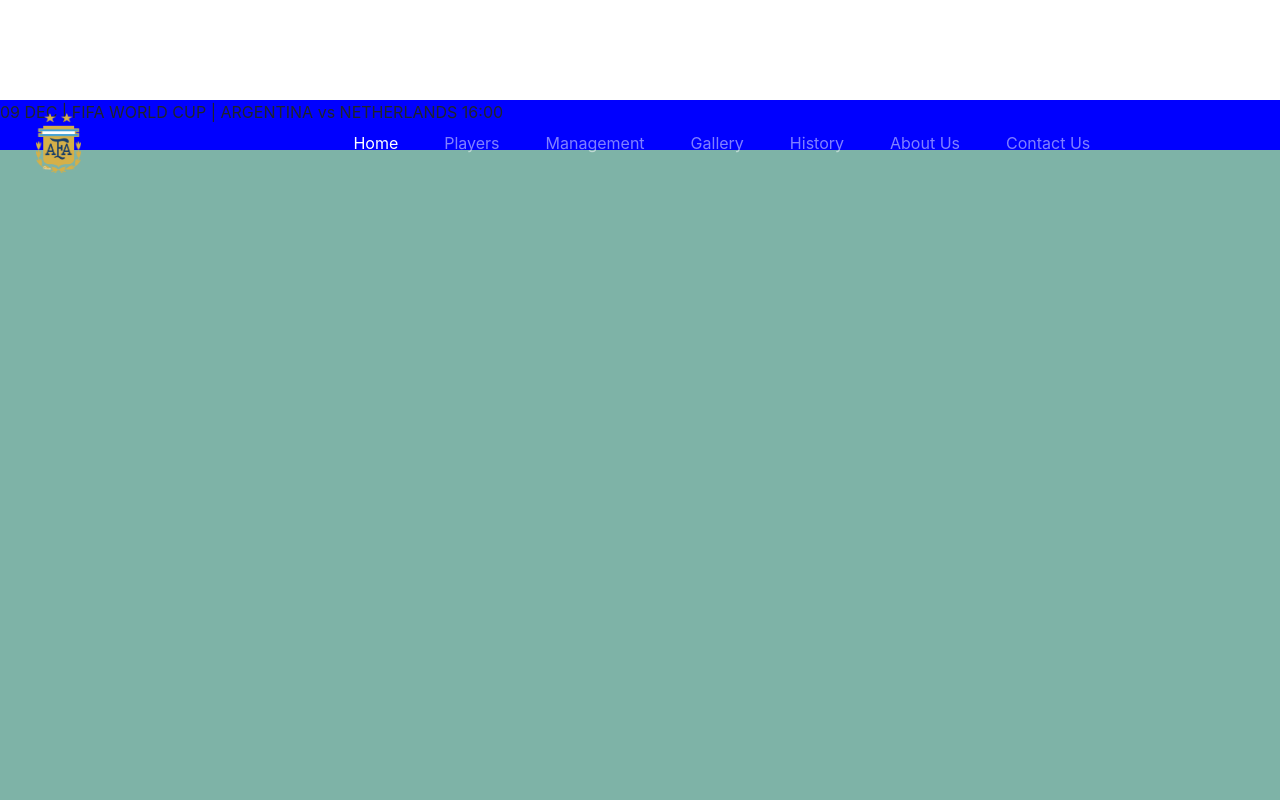
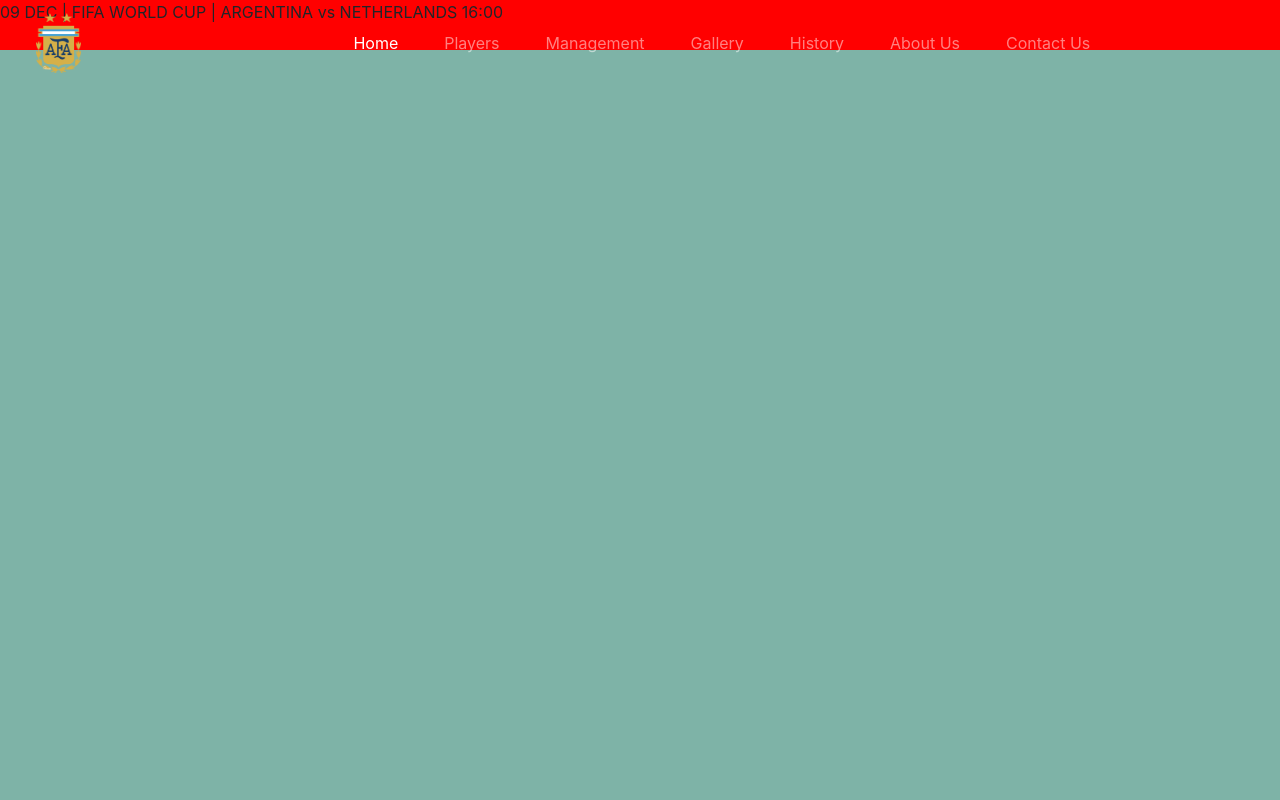
Before and after one commit to ROCKSTAR040/nothingmuch, a plain HTML site: page index.html in a window 1280 px wide. Shown: the top 800 px of the page. Drawn offline with nearby package versions, Linux system fonts and the light colour scheme.

Commit message:
Update style.css

```diff
--- a/style.css
+++ b/style.css
@@ -26,7 +26,7 @@
   height: 50px;
   width: 100%;
 }
-.recta
+.rec
 {
   background-color: blue;
   margin-top: 100px;
```
